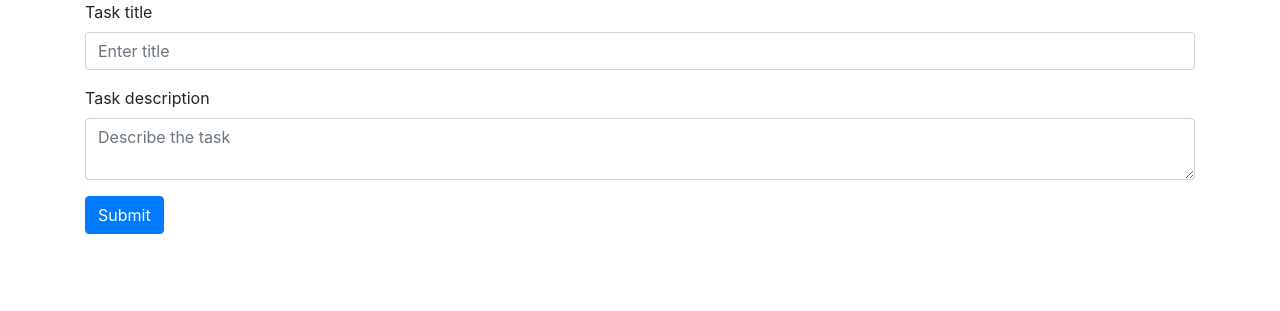
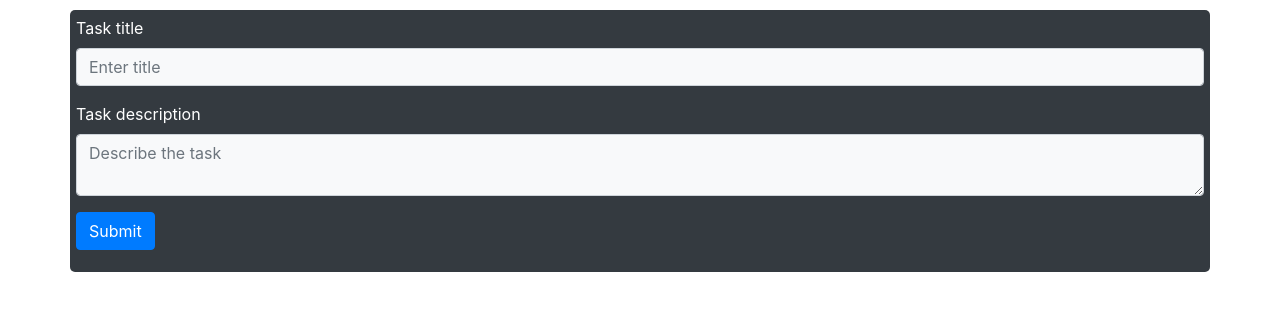
Before and after one commit to OviCT/task-penguin-2.0, a PHP site: page /add-view/add-view.php in a window 1280 px wide. Shown: the part 56-367 px from the top of the page. Run offline with PHP 8.4, Linux system fonts and the light colour scheme.

Commit message:
update add-view,php && style.css

```diff
--- a/Style/style.css
+++ b/Style/style.css
@@ -12,3 +12,9 @@
 	position: sticky;
 	top: 0;
 }
+.form-container {
+	margin: 10px auto;
+	color: white;
+	border-radius: 5px;
+	padding: 6px;
+}
--- a/add-view/add-view.php
+++ b/add-view/add-view.php
@@ -1,16 +1,17 @@
-
 <?php include '../style/import-style.php' ?>
 <?php include '../menu.php' ?>
-
-<div class="container">
+<style>
+<?php include '../Style/style.css' ?>
+</style>
+<div class="container form-container bg-dark">
 	<form action="../../crud/create.php" method="post">
 		<div class="form-group">
 			<label for="title">Task title</label>
-			<input type="text" name="title" class="form-control" id="title" placeholder="Enter title">
+			<input type="text" name="title" class="form-control bg-light text-dark" id="title" placeholder="Enter title">
 		</div>
 		<div class="form-group">
 			<label for="description">Task description</label>
-			<textarea class="form-control" name="content" id="description" aria-describedby="emailHelp" placeholder="Describe the task"></textarea>
+			<textarea class="form-control bg-light text-dark" name="content" id="description" aria-describedby="emailHelp" placeholder="Describe the task"></textarea>
 		</div>
 
 	<button type="submit" name="submit" class="btn btn-primary">Submit</button>
--- a/index.php
+++ b/index.php
@@ -10,5 +10,6 @@
 	<div class="sticky">
 		<?php include 'menu.php'; ?>
 	</div>
+
 </body>
 </html>
```
